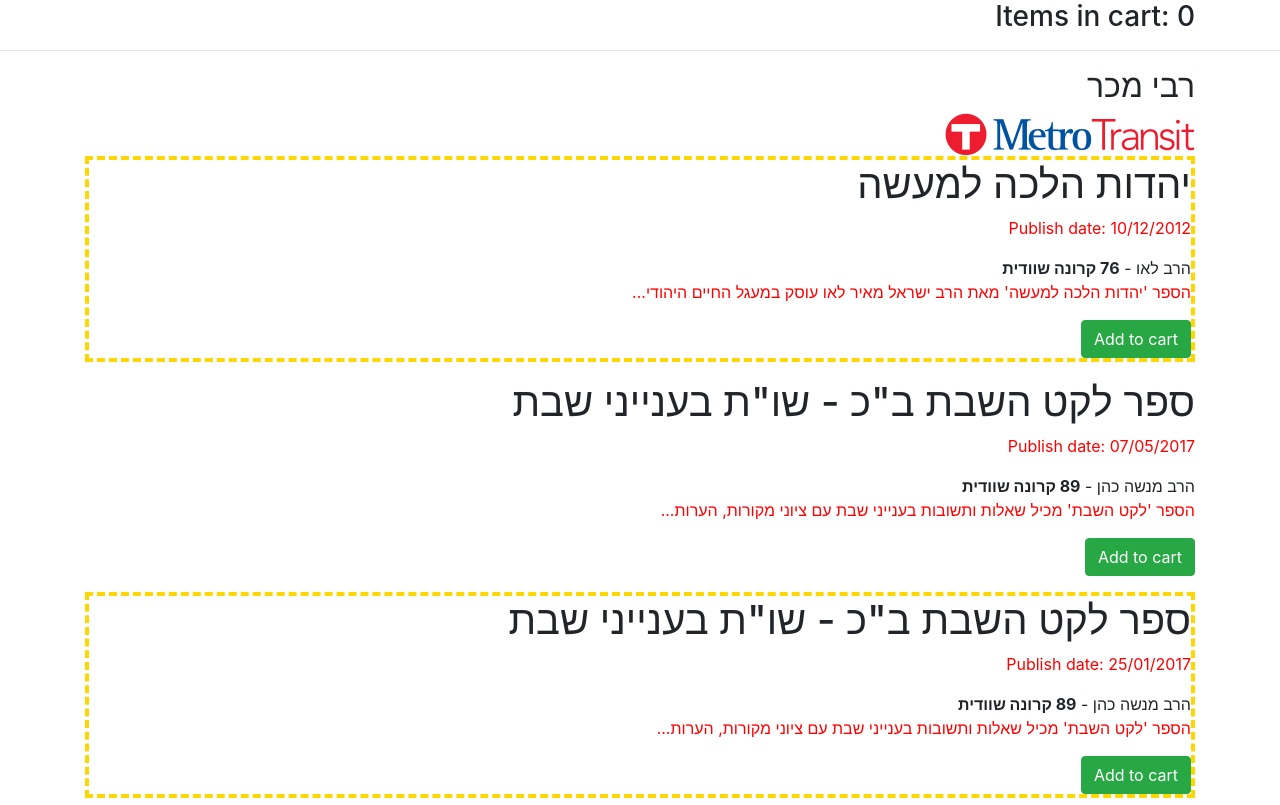
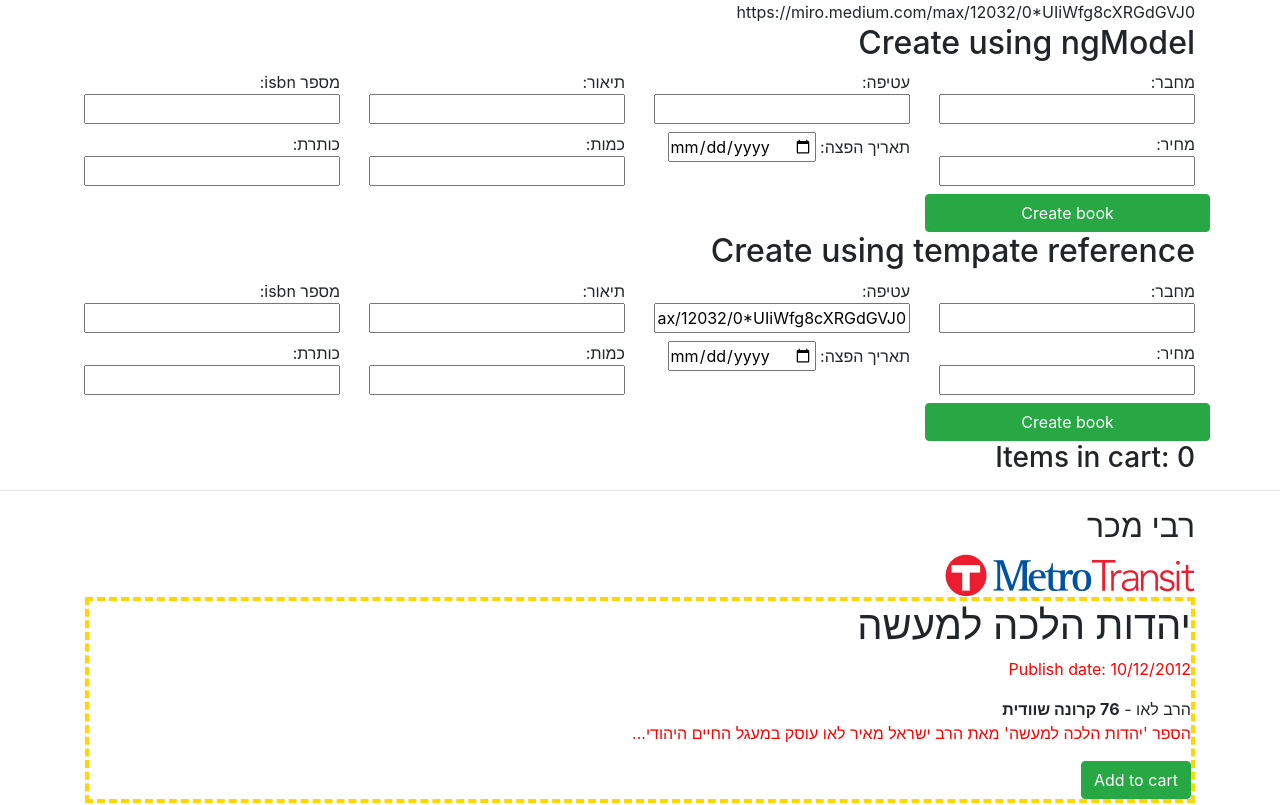
Before and after one commit to YaakovHatam/jbh-ng, an Angular app: page / in a window 1280 px wide. Shown: the top 805 px of the page. Built offline with nearby package versions, Linux system fonts and the light colour scheme.

Commit message:
service and ngmodel added

```diff
--- a/src/app/app.component.html
+++ b/src/app/app.component.html
@@ -1,11 +1,14 @@
-<app-cart [books]="books" [itemsInCart]="itemsInCart"></app-cart>
+<div class='container'>
+    <app-create-book></app-create-book>
+</div>
+<app-cart [itemsInCart]="itemsInCart"></app-cart>
 <hr>
 <div class="container">
     <h2>רבי מכר</h2>
     <img src='/assets/Metro_Transit.png'>
     <ng-container *ngFor='let book of books'>
         <app-book [onSale]='onSaleBooks.indexOf(book.isbn) != -1' (addToCartEvent)="addToCart($event)" [book]="book"
-            [showImage]="false" *ngIf='book.qunatity > 0'>
+            [showImage]="false" *ngIf='book.quantity > 0'>
         </app-book>
     </ng-container>
 </div>
--- a/src/app/app.component.ts
+++ b/src/app/app.component.ts
@@ -1,60 +1,26 @@
-import { ChangeDetectionStrategy, Component } from '@angular/core';
+import { Component, OnInit } from '@angular/core';
 import { BookModel } from './models/book.model';
+import { BookService } from './services/book.service';
 
 @Component({
-    selector: 'app-root',
+    selector: 'app-shop',
     templateUrl: './app.component.html',
     styleUrls: ['./app.component.css']
 })
-export class AppComponent {
+export class AppComponent implements OnInit {
     itemsInCart: string[];
     onSaleBooks: string[] = [
         '1',
         '3'
     ];
+    books: BookModel[];
 
-    books: BookModel[] = [{
-        isbn: '1',
-        title: 'יהדות הלכה למעשה',
-        author: 'הרב לאו',
-        publishDate: new Date(2012, 11, 10),
-        price: 76,
-        qunatity: 1,
-        desc: "הספר 'יהדות הלכה למעשה' מאת הרב ישראל מאיר לאו עוסק במעגל החיים היהודי בלשון שווה לכל נפש. את הספר כתב הרב לאו יחד עם העיתונאי שאול מייזליש.",
-        cover: '/assets/Metro_Transit.png'
-    }, {
-        isbn: '2',
-        title: 'ספר לקט השבת ב"כ - שו"ת בענייני שבת',
-        author: 'הרב מנשה כהן',
-        publishDate: new Date(2017, 4, 7),
-        price: 89,
-        qunatity: 1,
-        desc: "הספר 'לקט השבת' מכיל שאלות ותשובות בענייני שבת עם ציוני מקורות, הערות והארות, מפי ראשונים ואחרונים, ופסקי הלכות ע''פ מרן השו''ע ונושאי כליו ושו''ת מאחרוני זמננו.",
-        cover: '/assets/Metro_Transit.png'
-    },
-    {
-        isbn: '3',
-        title: 'ספר לקט השבת ב"כ - שו"ת בענייני שבת',
-        author: 'הרב מנשה כהן',
-        publishDate: new Date(2017, 0, 25),
-        price: 89,
-        qunatity: 1,
-        desc: "הספר 'לקט השבת' מכיל שאלות ותשובות בענייני שבת עם ציוני מקורות, הערות והארות, מפי ראשונים ואחרונים, ופסקי הלכות ע''פ מרן השו''ע ונושאי כליו ושו''ת מאחרוני זמננו.",
-        cover: 'http://www.sefer.org.il/UploadImages/000687/7755829.jpg'
-    },
-    {
-        isbn: '4',
-        title: 'ספר לקט השבת ב"כ - שו"ת בענייני שבת',
-        author: 'הרב מנשה כהן',
-        publishDate: new Date(2017, 2, 15),
-        price: 89,
-        qunatity: 2,
-        desc: 'לקט השבת\' מכיל שאלות ותשובות בענייני שבת עם ציוני מקורות, הערות והארות, מפי ראשונים ואחרונים, ופסקי הלכות ע\'\'פ מרן השו\'\'ע ונושאי כליו ושו\'\'ת מאחרוני זמננו.',
-        cover: 'http://www.sefer.org.il/UploadImages/000687/7755829.jpg'
-    }];
+    constructor(private bookService: BookService) {
+        this.itemsInCart = [];
+    }
 
-    constructor() {
-        this.itemsInCart = [];
+    ngOnInit(): void {
+        this.books = this.bookService.books;
     }
 
     addToCart(isbn: string): void {
--- a/src/app/components/cart/cart.component.ts
+++ b/src/app/components/cart/cart.component.ts
@@ -1,5 +1,6 @@
 import { Component, Input, OnInit } from '@angular/core';
 import { BookModel } from 'src/app/models/book.model';
+import { BookService } from 'src/app/services/book.service';
 
 @Component({
     selector: 'app-cart',
@@ -8,12 +9,13 @@ import { BookModel } from 'src/app/models/book.model';
 })
 export class CartComponent implements OnInit {
     @Input() itemsInCart: string[];
-    @Input() books: BookModel[];
+    books: BookModel[];
 
-    constructor() {
+    constructor(private bookService: BookService) {
     }
 
     ngOnInit(): void {
+        this.books = this.bookService.books;
     }
 
     getBook(isbn: string): BookModel {
--- /dev/null
+++ b/src/app/components/create-book/create-book.component.html
@@ -0,0 +1,67 @@
+https://miro.medium.com/max/12032/0*UIiWfg8cXRGdGVJ0
+<h2>Create using ngModel</h2>
+<section class='row'>
+    <div class='col-3'>
+        <label>מחבר: <input [(ngModel)]="book.author"></label>
+    </div>
+    <div class='col-3'>
+        <label>עטיפה: <input [(ngModel)]='book.cover'></label>
+    </div>
+    <div class='col-3'>
+        <label>תיאור: <input [(ngModel)]="book.desc"></label>
+    </div>
+    <div class='col-3'>
+        <label>מספר isbn: <input [(ngModel)]="book.isbn"></label>
+    </div>
+    <div class='col-3'>
+        <label>מחיר: <input [(ngModel)]="book.price"></label>
+    </div>
+    <div class='col-3'>
+        <label>תאריך הפצה: <input type='date' [(ngModel)]="book.publishDate"></label>
+    </div>
+    <div class='col-3'>
+        <label>כמות: <input [(ngModel)]="book.quantity"></label>
+    </div>
+    <div class='col-3'>
+        <label>כותרת: <input [(ngModel)]="book.title"></label>
+    </div>
+    <button class='btn btn-success col-3' (click)="createBook()">Create book</button>
+</section>
+
+<h2>Create using tempate reference</h2>
+<section class='row'>
+    <div class='col-3'>
+        <label>מחבר: <input #author></label>
+    </div>
+    <div class='col-3'>
+        <label>עטיפה: <input #cover value='https://miro.medium.com/max/12032/0*UIiWfg8cXRGdGVJ0'></label>
+    </div>
+    <div class='col-3'>
+        <label>תיאור: <input #desc></label>
+    </div>
+    <div class='col-3'>
+        <label>מספר isbn: <input #isbn></label>
+    </div>
+    <div class='col-3'>
+        <label>מחיר: <input #price></label>
+    </div>
+    <div class='col-3'>
+        <label>תאריך הפצה: <input type='date' #publishDate></label>
+    </div>
+    <div class='col-3'>
+        <label>כמות: <input #quantity></label>
+    </div>
+    <div class='col-3'>
+        <label>כותרת: <input #title></label>
+    </div>
+    <button class='btn btn-success col-3' (click)="createBook({
+        author: author.value,
+        cover: cover.value,
+        desc: desc.value,
+        isbn: isbn.value,
+        publishDate: publishDate.value,
+        price: price.value,
+        quantity: quantity.value,
+        title: title.value
+    })">Create book</button>
+</section>
--- /dev/null
+++ b/src/app/components/create-book/create-book.component.ts
@@ -0,0 +1,39 @@
+import { Component, OnInit } from '@angular/core';
+import { BookModel } from 'src/app/models/book.model';
+import { BookService } from 'src/app/services/book.service';
+
+@Component({
+    selector: 'app-create-book',
+    templateUrl: './create-book.component.html',
+    styleUrls: ['./create-book.component.css']
+})
+export class CreateBookComponent implements OnInit {
+
+    book: BookModel = {
+        author: null,
+        cover: null,
+        desc: null,
+        isbn: null,
+        price: null,
+        publishDate: null,
+        quantity: null,
+        title: null
+    };
+
+
+    constructor(private bookService: BookService) { }
+
+    ngOnInit(): void {
+    }
+
+    createBook(book?: BookModel): void {
+        if (!book) {
+            this.bookService.books.push({ ...this.book });
+        } else {
+            book.price = +book.price;
+            book.quantity = +book.quantity;
+            this.bookService.books.push(book);
+        }
+    }
+
+}
--- a/src/app/models/book.model.ts
+++ b/src/app/models/book.model.ts
@@ -4,7 +4,7 @@ export interface BookModel {
     author: string;
     publishDate: Date;
     price: number;
-    qunatity: number;
+    quantity: number;
     desc: string;
     cover: string;
 }
--- a/src/app/pipes/desc-limit.pipe.ts
+++ b/src/app/pipes/desc-limit.pipe.ts
@@ -14,6 +14,9 @@ export class DescLimitPipe implements PipeTransform {
         }
         if (idx === 0) {
             currentCharsCount--;
+        }
+        if (idx === arr.length) {
+            return idx - 1;
         }
 
         currentCharsCount += arr[idx].length + seperatorLength;
--- /dev/null
+++ b/src/app/services/book.service.ts
@@ -0,0 +1,50 @@
+import { Injectable } from '@angular/core';
+import { BookModel } from '../models/book.model';
+
+@Injectable({
+    providedIn: 'root'
+})
+export class BookService {
+
+    books: BookModel[] = [{
+        isbn: '1',
+        title: 'יהדות הלכה למעשה',
+        author: 'הרב לאו',
+        publishDate: new Date(2012, 11, 10),
+        price: 76,
+        quantity: 1,
+        desc: "הספר 'יהדות הלכה למעשה' מאת הרב ישראל מאיר לאו עוסק במעגל החיים היהודי בלשון שווה לכל נפש. את הספר כתב הרב לאו יחד עם העיתונאי שאול מייזליש.",
+        cover: '/assets/Metro_Transit.png'
+    }, {
+        isbn: '2',
+        title: 'ספר לקט השבת ב"כ - שו"ת בענייני שבת',
+        author: 'הרב מנשה כהן',
+        publishDate: new Date(2017, 4, 7),
+        price: 89,
+        quantity: 1,
+        desc: "הספר 'לקט השבת' מכיל שאלות ותשובות בענייני שבת עם ציוני מקורות, הערות והארות, מפי ראשונים ואחרונים, ופסקי הלכות ע''פ מרן השו''ע ונושאי כליו ושו''ת מאחרוני זמננו.",
+        cover: '/assets/Metro_Transit.png'
+    },
+    {
+        isbn: '3',
+        title: 'ספר לקט השבת ב"כ - שו"ת בענייני שבת',
+        author: 'הרב מנשה כהן',
+        publishDate: new Date(2017, 0, 25),
+        price: 89,
+        quantity: 1,
+        desc: "הספר 'לקט השבת' מכיל שאלות ותשובות בענייני שבת עם ציוני מקורות, הערות והארות, מפי ראשונים ואחרונים, ופסקי הלכות ע''פ מרן השו''ע ונושאי כליו ושו''ת מאחרוני זמננו.",
+        cover: 'http://www.sefer.org.il/UploadImages/000687/7755829.jpg'
+    },
+    {
+        isbn: '4',
+        title: 'ספר לקט השבת ב"כ - שו"ת בענייני שבת',
+        author: 'הרב מנשה כהן',
+        publishDate: new Date(2017, 2, 15),
+        price: 89,
+        quantity: 2,
+        desc: 'לקט השבת\' מכיל שאלות ותשובות בענייני שבת עם ציוני מקורות, הערות והארות, מפי ראשונים ואחרונים, ופסקי הלכות ע\'\'פ מרן השו\'\'ע ונושאי כליו ושו\'\'ת מאחרוני זמננו.',
+        cover: 'http://www.sefer.org.il/UploadImages/000687/7755829.jpg'
+    }];
+
+    constructor() { }
+}
--- a/src/index.html
+++ b/src/index.html
@@ -10,7 +10,7 @@
 </head>
 
 <body dir='rtl'>
-    <app-root></app-root>
+    <app-shop></app-shop>
 </body>
 
 </html>
```
Also changed, not shown: src/app/app.module.ts (+6 -2 lines), src/app/components/create-book/create-book.component.css (added), 2 other files (tests, documents, lock files or other folders).
